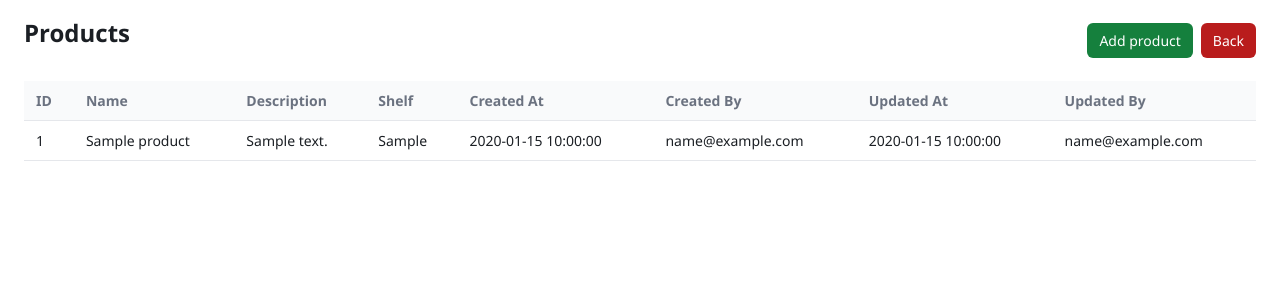
After one commit to Marcuss202/UserRoles, a PHP site: page /php/products.php in a window 1280 px wide. The commit adds this page. Shown: the top 300 px of the page. Run offline with PHP 8.4, Linux system fonts and the light colour scheme; the visitor is signed in with stand-in values (Sample User, id 1); tables that the repository leaves empty hold one stand-in row (values such as "Sample post").

Commit message:
tables added

```diff
--- a/assets/style.css
+++ b/assets/style.css
@@ -53,6 +53,16 @@ input {
     margin-bottom: 12px;
 }
 
+textarea {
+    width: 100%;
+    padding: 10px 12px;
+    border: 1px solid var(--border);
+    border-radius: 8px;
+    margin-bottom: 12px;
+    min-height: 90px;
+    resize: vertical;
+}
+
 button {
     width: 100%;
     padding: 10px 12px;
@@ -106,6 +116,12 @@ button:hover {
     margin-bottom: 16px;
 }
 
+.topbar-actions {
+    display: flex;
+    gap: 8px;
+    align-items: center;
+}
+
 .link-btn {
     display: inline-block;
     padding: 8px 12px;
@@ -115,3 +131,74 @@ button:hover {
     text-decoration: none;
     font-size: 14px;
 }
+
+.link-btn:hover {
+    opacity: 0.92;
+}
+
+.btn-green {
+    background: #15803d;
+}
+
+.btn-green:hover {
+    background: #166534;
+    opacity: 1;
+}
+
+.btn-red {
+    background: #b91c1c;
+}
+
+.btn-red:hover {
+    background: #991b1b;
+    opacity: 1;
+}
+
+.table {
+    width: 100%;
+    border-collapse: collapse;
+    font-size: 14px;
+    margin-top: 12px;
+}
+
+.table th,
+.table td {
+    padding: 10px 12px;
+    border-bottom: 1px solid var(--border);
+    text-align: left;
+    vertical-align: top;
+}
+
+.table th {
+    color: var(--muted);
+    font-weight: 600;
+    background: #f9fafb;
+}
+
+.table tbody tr:nth-child(even) {
+    background: #f6f7f9;
+}
+
+.table-empty {
+    color: var(--muted);
+    font-size: 14px;
+    margin-top: 12px;
+}
+
+.page-wide {
+    background: #ffffff;
+}
+
+.container-wide {
+    max-width: none;
+    margin: 0;
+    padding: 16px 24px 32px;
+}
+
+.panel-flat {
+    background: transparent;
+    border: none;
+    border-radius: 0;
+    padding: 0;
+    box-shadow: none;
+}
--- a/php/dashboard.php
+++ b/php/dashboard.php
@@ -20,7 +20,7 @@ $email = $_SESSION['email'] ?? 'user';
                 <a class="link-btn" href="logout.php">Log out</a>
             </div>
             <p>Welcome, <?php echo htmlspecialchars($email); ?>.</p>
-            <p class="helper">This is a minimal placeholder dashboard.</p>
+            <p class="helper"><a href="products.php">View products</a></p>
         </div>
     </div>
 </body>
--- /dev/null
+++ b/php/products.php
@@ -0,0 +1,78 @@
+<?php
+require __DIR__ . '/../includes/auth.php';
+require __DIR__ . '/../includes/db.php';
+require_auth();
+
+$stmt = $pdo->query(
+    'SELECT p.id,
+            p.name,
+            p.description,
+            p.shelf,
+            p.created_at,
+            p.updated_at,
+            u_create.email AS created_by_name,
+            u_update.email AS updated_by_name
+     FROM products p
+     LEFT JOIN users u_create ON u_create.id = p.created_by
+     LEFT JOIN users u_update ON u_update.id = p.updated_by
+     ORDER BY p.id DESC'
+);
+$products = $stmt->fetchAll();
+?>
+<!DOCTYPE html>
+<html lang="en">
+<head>
+    <meta charset="UTF-8">
+    <meta name="viewport" content="width=device-width, initial-scale=1.0">
+    <title>Products</title>
+    <link rel="stylesheet" href="../assets/style.css">
+</head>
+<body class="page-wide">
+    <div class="container-wide">
+        <div class="panel-flat">
+            <div class="topbar">
+                <h1>Products</h1>
+                <div class="topbar-actions">
+                    <a class="link-btn btn-green" href="add_product.php">Add product</a>
+                    <a class="link-btn btn-red" href="dashboard.php">Back</a>
+                </div>
+            </div>
+            <?php if (($_GET['added'] ?? '') === '1'): ?>
+                <div class="notice">Product added.</div>
+            <?php endif; ?>
+            <?php if (!$products): ?>
+                <div class="table-empty">No products found.</div>
+            <?php else: ?>
+                <table class="table">
+                    <thead>
+                        <tr>
+                            <th>ID</th>
+                            <th>Name</th>
+                            <th>Description</th>
+                            <th>Shelf</th>
+                            <th>Created At</th>
+                            <th>Created By</th>
+                            <th>Updated At</th>
+                            <th>Updated By</th>
+                        </tr>
+                    </thead>
+                    <tbody>
+                        <?php foreach ($products as $product): ?>
+                            <tr>
+                                <td><?php echo (int) $product['id']; ?></td>
+                                <td><?php echo htmlspecialchars($product['name']); ?></td>
+                                <td><?php echo htmlspecialchars($product['description'] ?? ''); ?></td>
+                                <td><?php echo htmlspecialchars($product['shelf']); ?></td>
+                                <td><?php echo htmlspecialchars($product['created_at']); ?></td>
+                                <td><?php echo htmlspecialchars($product['created_by_name'] ?? '-'); ?></td>
+                                <td><?php echo htmlspecialchars($product['updated_at'] ?? '-'); ?></td>
+                                <td><?php echo htmlspecialchars($product['updated_by_name'] ?? '-'); ?></td>
+                            </tr>
+                        <?php endforeach; ?>
+                    </tbody>
+                </table>
+            <?php endif; ?>
+        </div>
+    </div>
+</body>
+</html>
```
Also changed, not shown: php/add_product.php (added, +64 -0 lines), sql/schema.sql (+21 -0 lines).
